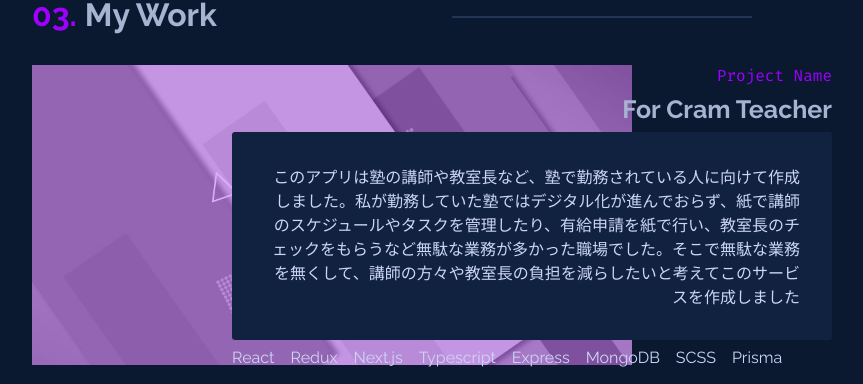
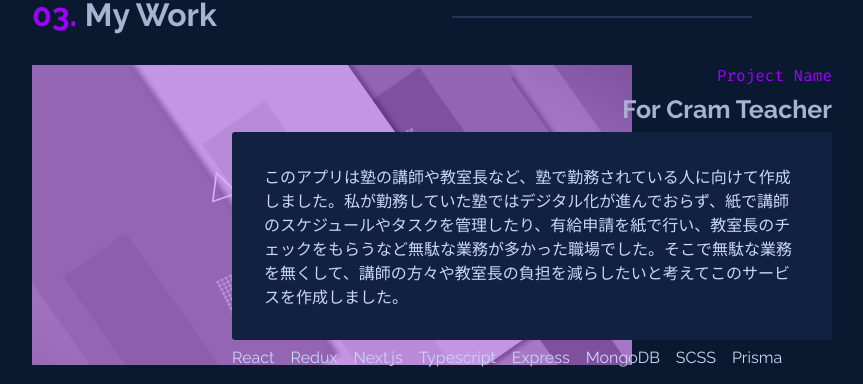
Before and after one commit to kawai-ota/New-portfolio, a Next.js app in the folder my-portfolio/: page / in a window 1280 px wide. Shown: the part 3035-3419 px from the top of the page, without its empty margins (208-1071 px from the left). Built offline with nearby package versions, Linux system fonts and the light colour scheme.

Commit message:
文章のスタート位置をエンドにしてしまっていたのでstartに変更した。

```diff
--- a/my-portfolio/src/scss/_variables.scss
+++ b/my-portfolio/src/scss/_variables.scss
@@ -20,6 +20,6 @@
   --tgiant: clamp(40px, 8vw, 80px);
   @media screen and (max-width: 480px) {
     --tx2large: 25px;
-    --tgiant: 40px;
+    // --tgiant: 40px;
   }
 }
--- a/my-portfolio/src/scss/sections/_projects.scss
+++ b/my-portfolio/src/scss/sections/_projects.scss
@@ -95,7 +95,7 @@
             color: var(--light-slate);
             font-family: var(--raleway);
             padding: 2rem;
-            text-align: end;
+            text-align: start;
           }
         }
         &-tech-list {
--- a/my-portfolio/src/sections/Projects.tsx
+++ b/my-portfolio/src/sections/Projects.tsx
@@ -10,7 +10,7 @@ function Projects() {
       projectName: "For Cram Teacher",
       projectLink: "https://netlify.com",
       projectDescription:
-        "このアプリは塾の講師や教室長など、塾で勤務されている人に向けて作成しました。私が勤務していた塾ではデジタル化が進んでおらず、紙で講師のスケジュールやタスクを管理したり、有給申請を紙で行い、教室長のチェックをもらうなど無駄な業務が多かった職場でした。そこで無駄な業務を無くして、講師の方々や教室長の負担を減らしたいと考えてこのサービスを作成しました",
+        "このアプリは塾の講師や教室長など、塾で勤務されている人に向けて作成しました。私が勤務していた塾ではデジタル化が進んでおらず、紙で講師のスケジュールやタスクを管理したり、有給申請を紙で行い、教室長のチェックをもらうなど無駄な業務が多かった職場でした。そこで無駄な業務を無くして、講師の方々や教室長の負担を減らしたいと考えてこのサービスを作成しました。",
       projectTech: [
         "React",
         "Redux",
```
